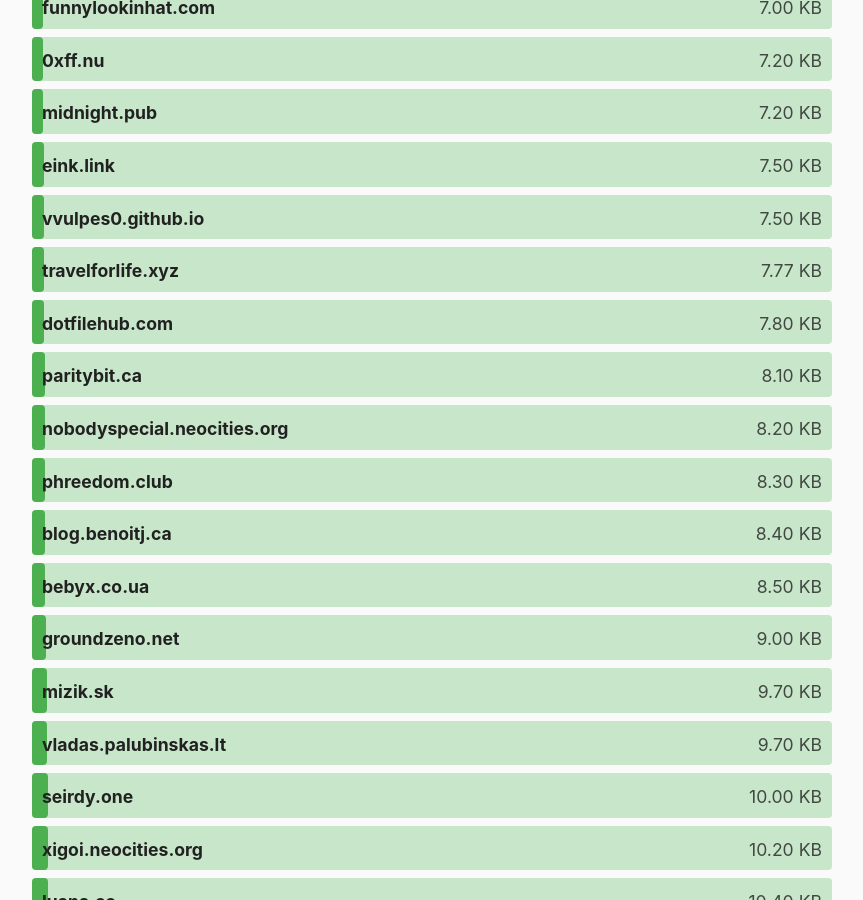
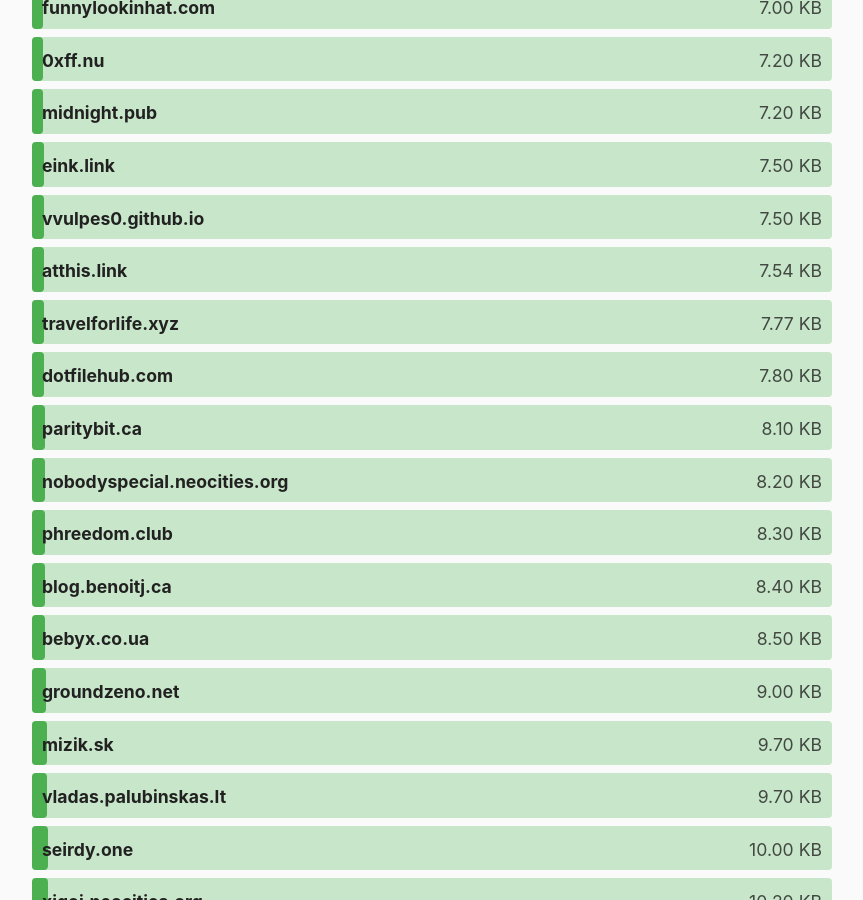
Before and after one commit to kevquirk/512kb.club, a Jekyll site: the page built from index.md, in a window 1280 px wide and 900 px high, scrolled down 3061 px. Shown: the whole window, without its empty margins (208-1071 px from the left). Built offline with Jekyll 4.4.1, drawn with Linux system fonts in a browser that asks for light colours.

Commit message:
Added atthis.link

```diff
--- a/_data/sites.yml
+++ b/_data/sites.yml
@@ -103,6 +103,11 @@
   size: 345
   last_checked: 2021-11-20
 
+- domain: atthis.link
+  url: https://atthis.link/
+  size: 7.54
+  last_checked: 2021-12-07
+
 - domain: autotutor.com.au
   url: https://autotutor.com.au
   size: 262
```
